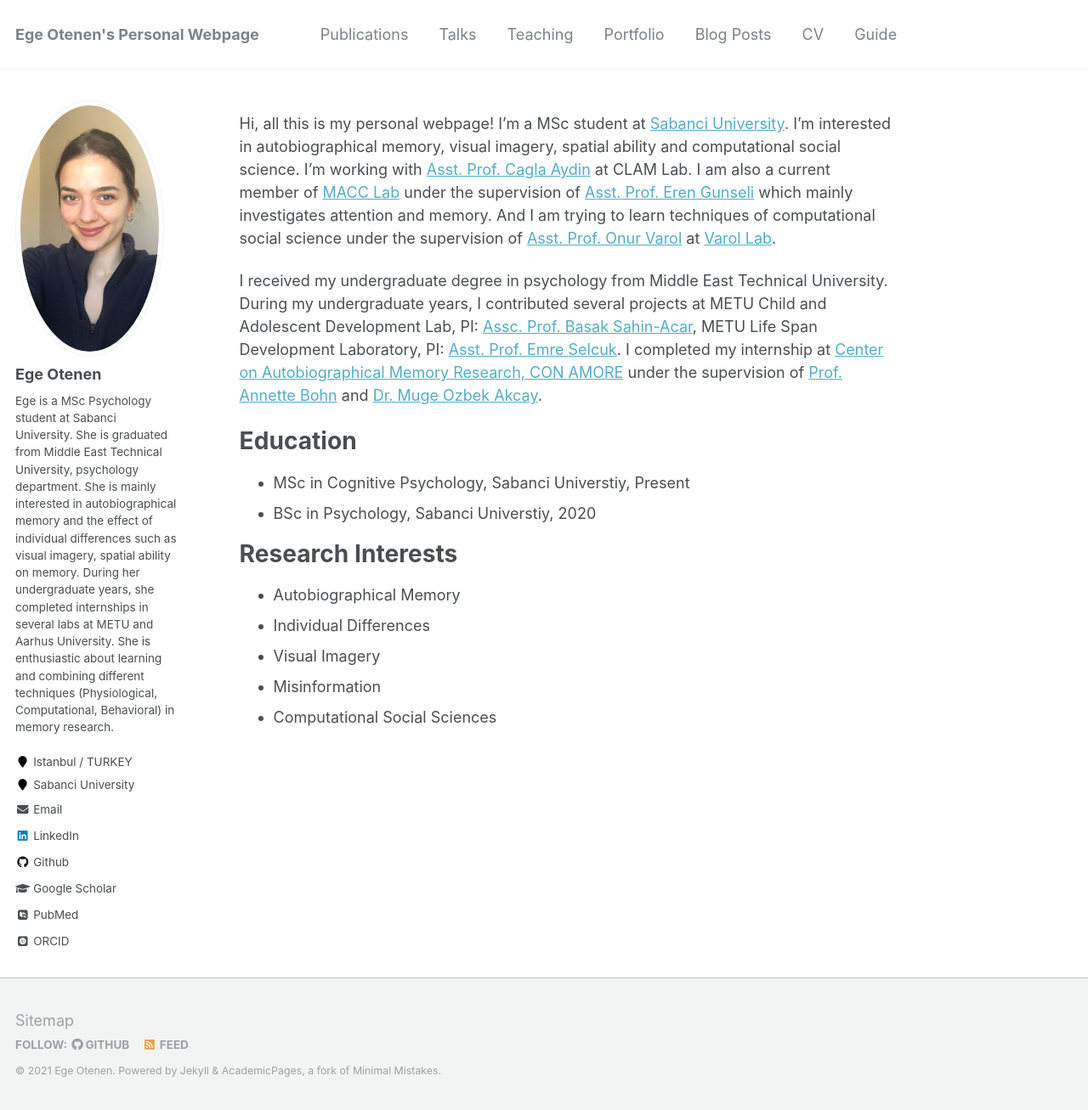
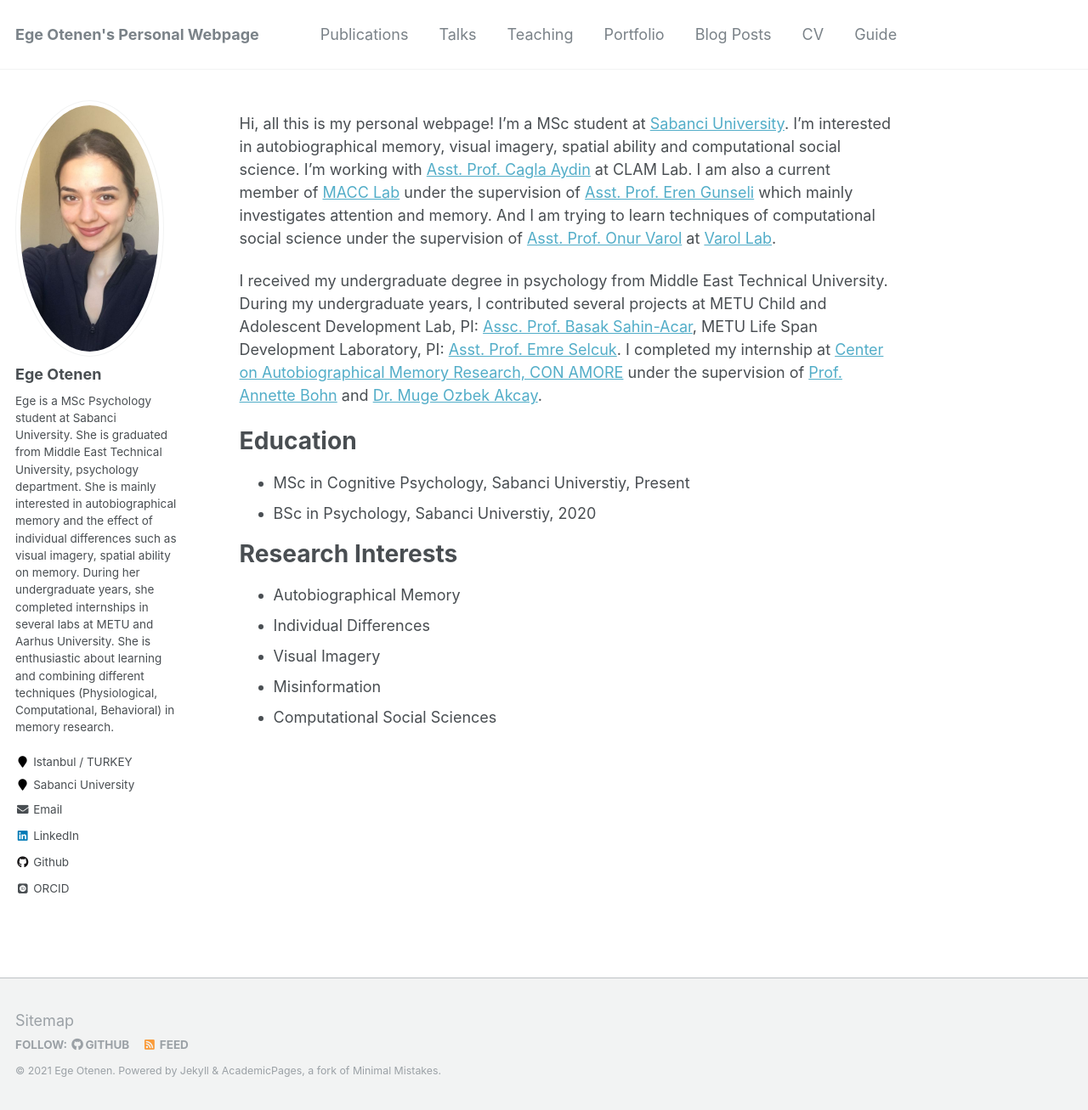
Before and after one commit to egeotenen/egeotenen.github.io, a Jekyll site: the page built from _pages/about.md, in a window 1280 px wide and 1307 px high. Shown: the whole window at 85% size. Built offline with Jekyll 4.4.1, drawn with Linux system fonts in a browser that asks for light colours; some web fonts are replaced; part of the change alters nothing that is shown.

```diff
--- a/_config.yml
+++ b/_config.yml
@@ -85,10 +85,10 @@ author:
   bio              : "Ege is a MSc Psychology student at Sabanci University. She is graduated from Middle East Technical University, psychology department. She is mainly interested in autobiographical memory and the effect of individual differences such as visual imagery, spatial ability on memory. During her undergraduate years, she completed internships in several labs at METU and Aarhus University. She is enthusiastic about learning and combining different techniques (Physiological, Computational, Behavioral) in memory research."
   location         : "Istanbul / TURKEY "
   employer         : "Sabanci University"
-  pubmed           : "https://www.ncbi.nlm.nih.gov/pubmed/?term=john+snow"
-  googlescholar    : "http://yourfullgooglescholarurl.com"
+  pubmed           :
+  googlescholar    :
   email            : "otenenege@gmail.com"
-  researchgate     :  # example: "https://www.researchgate.net/profile/yourprofile"
+  researchgate     :
   uri              :
   bitbucket        :
   codepen          :
@@ -227,16 +227,7 @@ defaults:
       author_profile: true
       share: true
       comments: true
-  # _portfolio
-  - scope:
-      path: ""
-      type: portfolio
-    values:
-      layout: single
-      author_profile: true
-      share: true
-      comment: true
-  # _talks
+    # _talks
   - scope:
       path: ""
       type: talks
```
